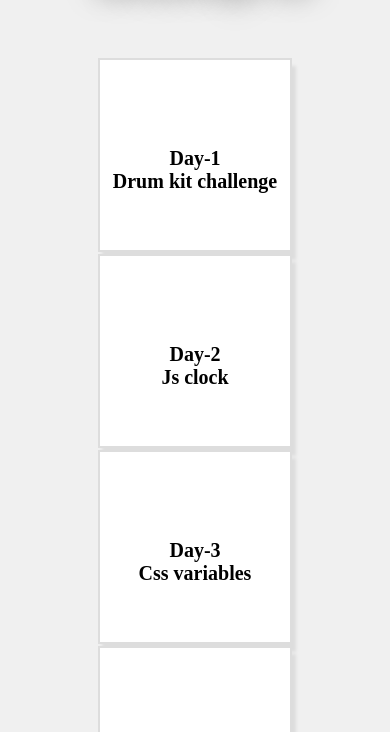
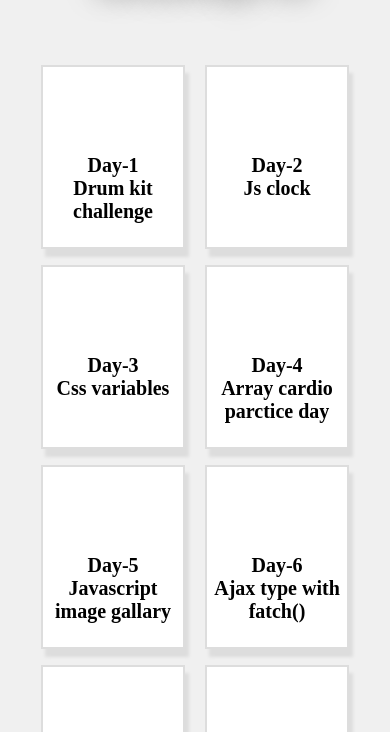
Before and after one commit to Zuber13/js-30-page, a plain HTML site: page index.html in a window 390 px wide. Shown: the part 50-782 px from the top of the page. Drawn offline with Linux system fonts and the light colour scheme; a script that the page names is missing.

Commit message:
try to make the responsive

```diff
--- a/style.css
+++ b/style.css
@@ -42,13 +42,13 @@ body {
   font-size: 20px;
 }
 
-@media screen and (max-width:1066px) {
+@media screen and (max-width: 1066px) {
   .wrapper {
     width: 100%;
   }
 }
 
-@media screen and (max-width:648px) {
+@media screen and (max-width: 648px) {
   .container .boxes {
     max-width: 220px;
     height: 220px;
@@ -60,11 +60,11 @@ body {
   }
 }
 
-@media screen and (max-width:485px) {
+@media screen and (max-width: 485px) {
   .container .boxes {
-        max-width: 190px;
-        height: 190px;
-        margin: 1px;
+    max-width: 140px;
+    height: 180px;
+    margin: 8px;
     font-size: 20px;
   }
 }
```
Lines whose indentation alone changed are shown as unchanged.
